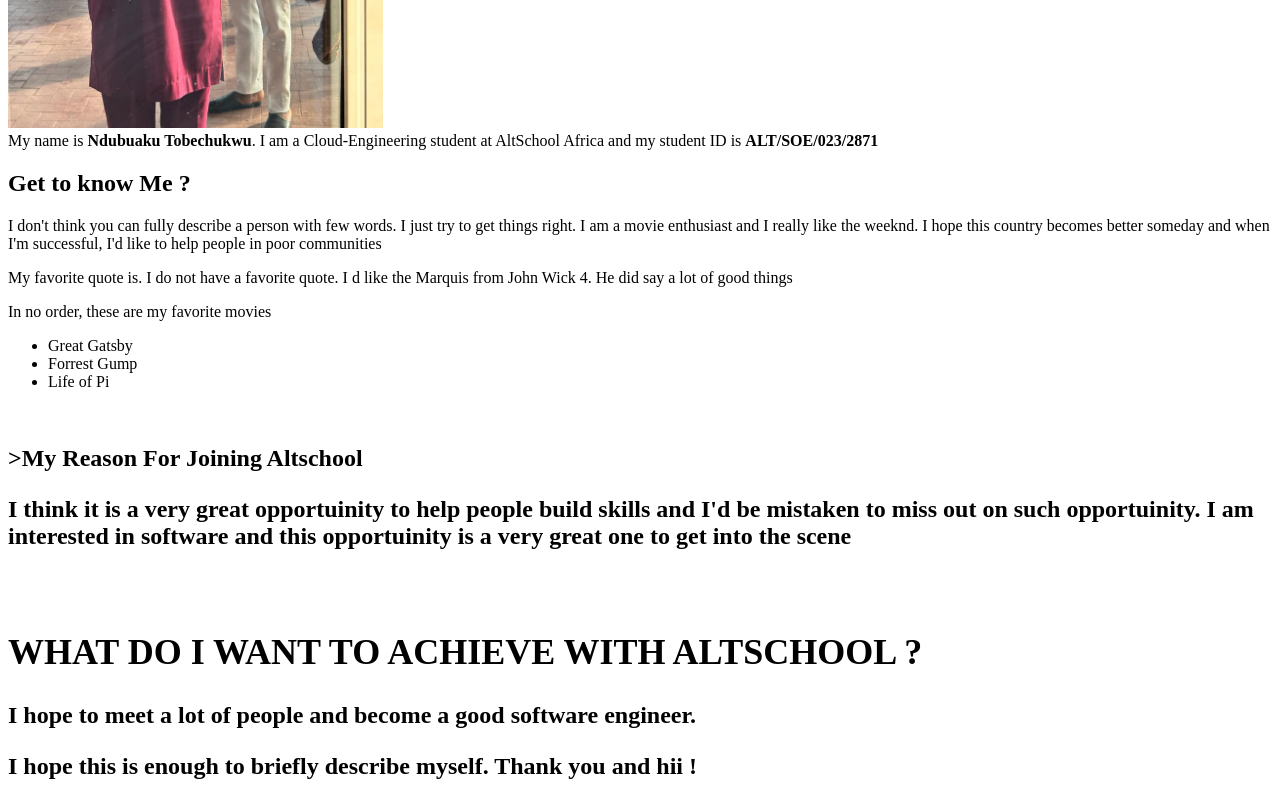
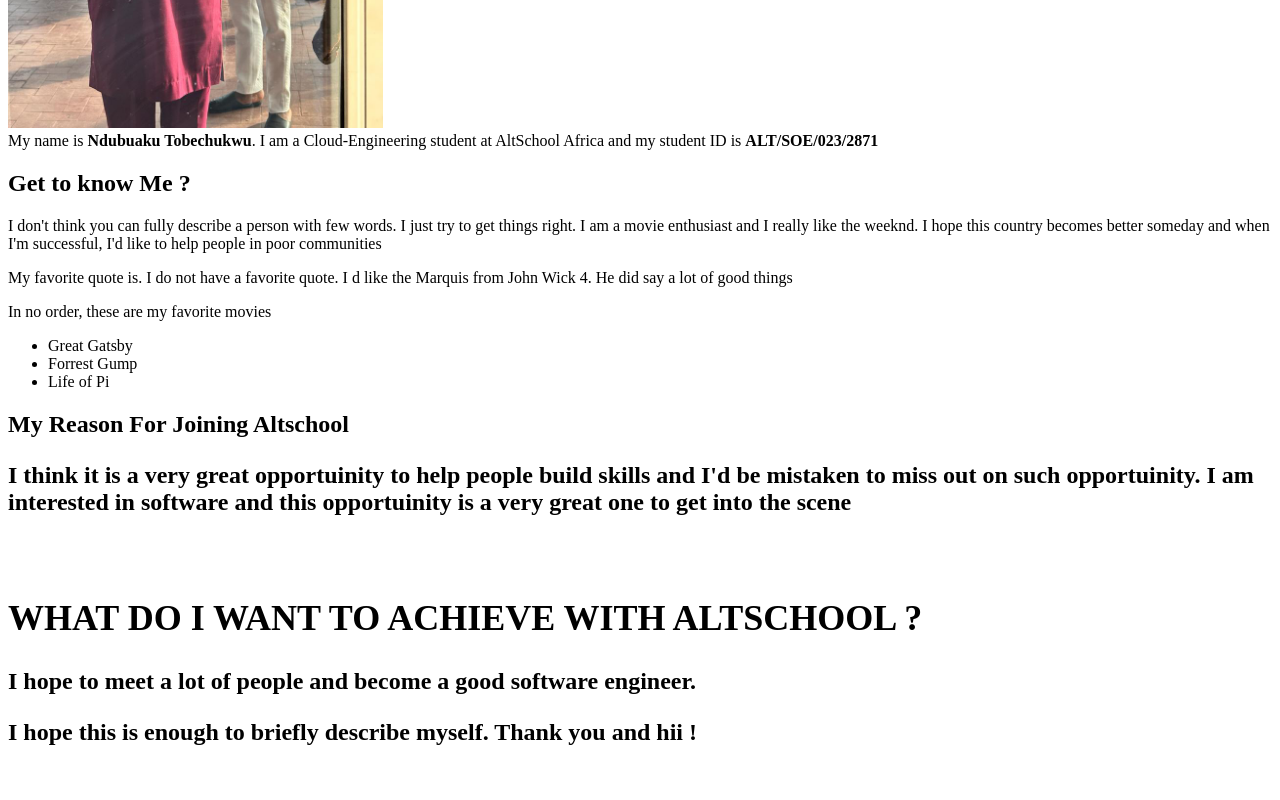
Before and after one commit to TobyMidas/first-assignment, a plain HTML site: page Aboutme.html in a window 1280 px wide. Shown: the part 440-1240 px from the top of the page. After the commit the page ends 1210 px from the top, so only its background shows below. Drawn offline with Linux system fonts and the light colour scheme.

Commit message:
Update Aboutme.html

```diff
--- a/Aboutme.html
+++ b/Aboutme.html
@@ -23,12 +23,11 @@
         <li>Life of Pi</li>
     </ul>
 </p>
-   <br>
-   <h2><strong>>My Reason For Joining Altschool</strong</h2>
+   <h2><strong> My Reason For Joining Altschool</strong</h2>
     <p>I think it is a very great opportuinity to help people build skills and I'd be mistaken to miss out on such opportuinity. I am interested in software and this opportuinity is a very great one to get into the scene</p>
     <br>
     <h2>WHAT DO I WANT TO ACHIEVE WITH ALTSCHOOL ?</h2>
     <p>I hope to meet a lot of people and become a good software engineer.</p>
 </body>
-    <footer>I hope this is enough to briefly describe myself. Thank you and hii !</footer>
+    <footer><p>I hope this is enough to briefly describe myself. Thank you and hii !</p></footer>
 </html>
```
